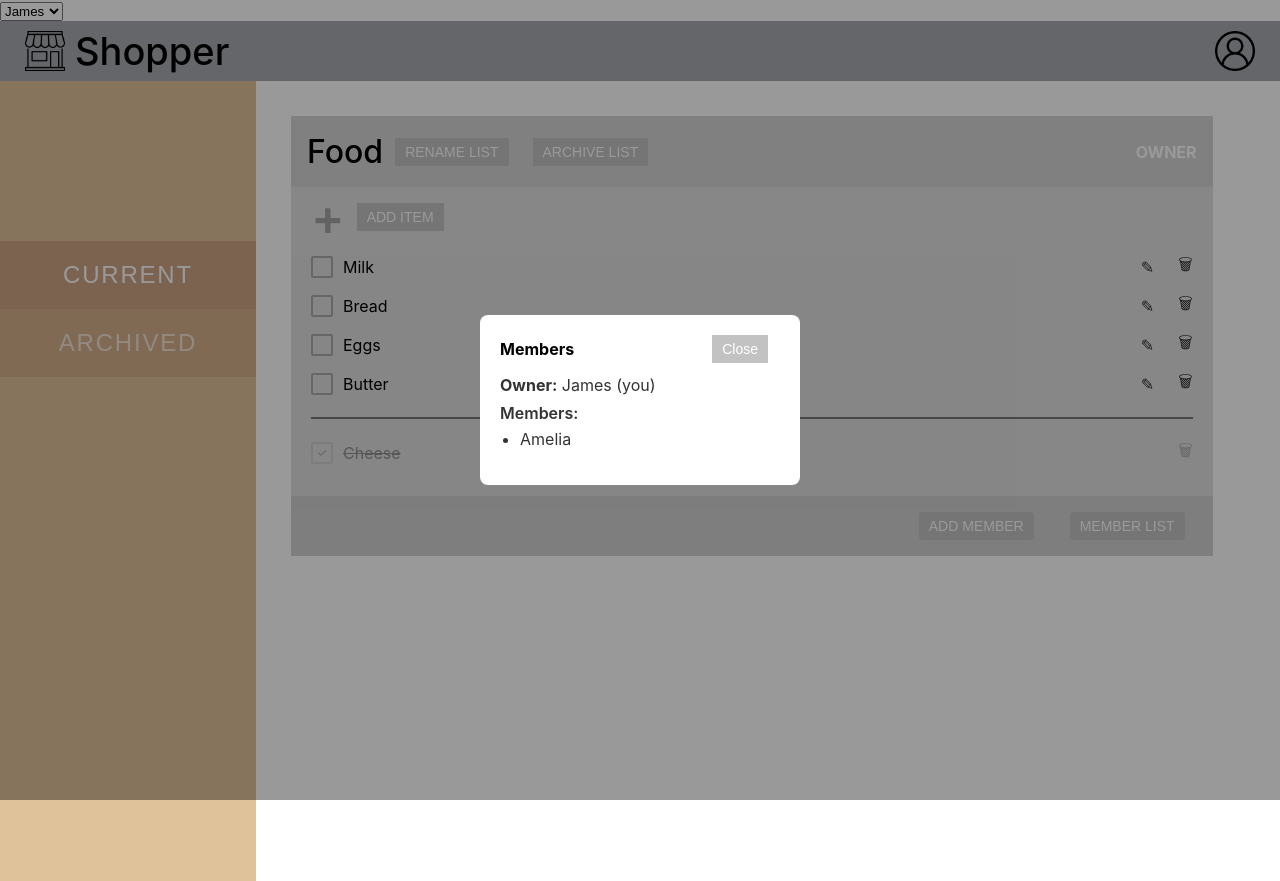
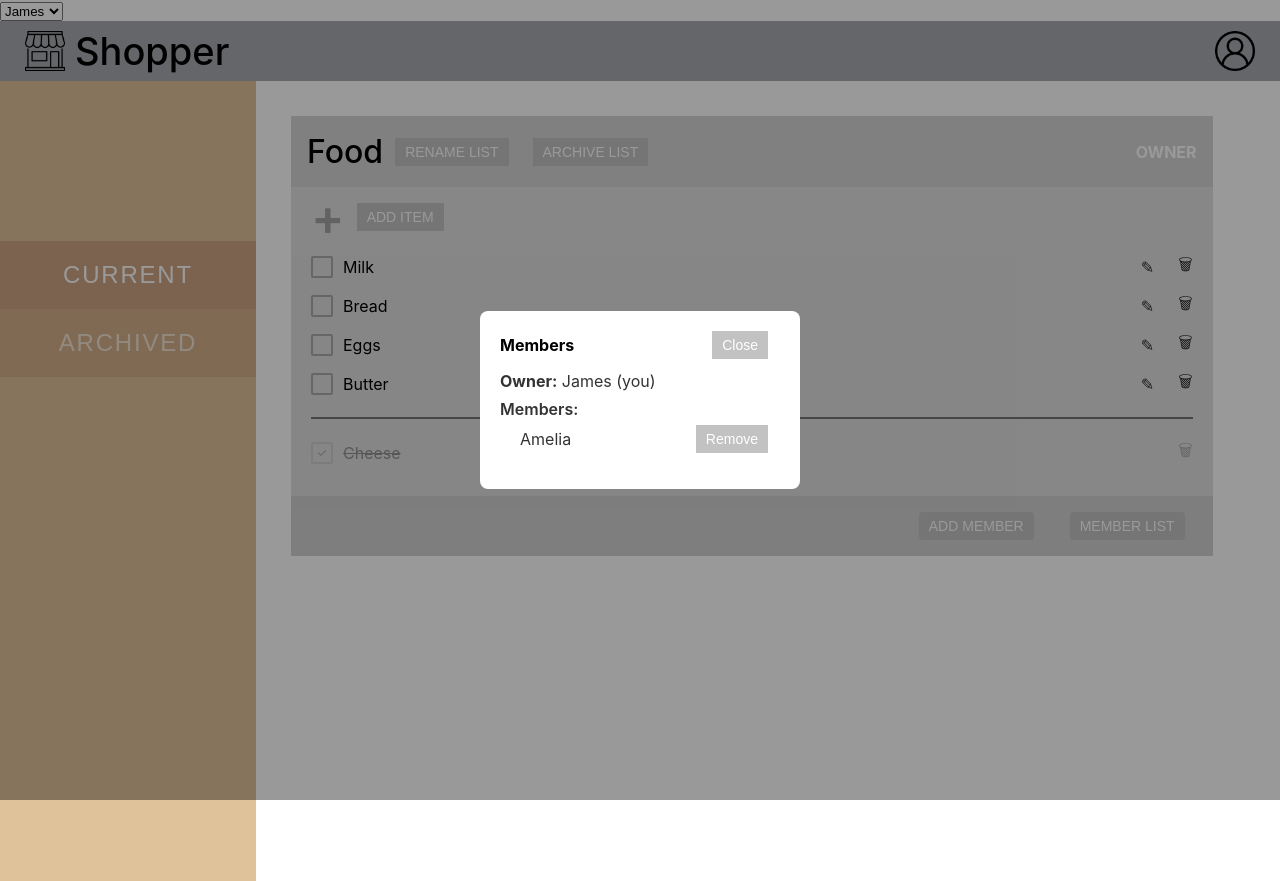
Before and after one commit to Neapolis1/uuFrontend, a React (Create React App) app in the folder uu-frondend/: page / in a window 1280 px wide. Both pictures are taken after a click on the button "MEMBER LIST". Built offline with nearby package versions, Linux system fonts and the light colour scheme.

Commit message:
0.8 - add remove members

```diff
--- a/uu-frondend/src/ShoppingListDetail.jsx
+++ b/uu-frondend/src/ShoppingListDetail.jsx
@@ -177,6 +177,15 @@ function ShoppingListDetail() {
       return { ...prev, members: [...members, newMemberId] };
     });
     setShowAddMember(false);
+  };
+
+  // owner může lokálně odebrat člena
+  const onRemoveMember = (memberId) => {
+    if (!isOwner) return;
+    setList(prev => {
+      const members = Array.isArray(prev.members) ? prev.members.filter(m => m !== memberId) : [];
+      return { ...prev, members };
+    });
   };
 
   // leave pro členy (lokálně) — odebere aktuálního uživatele z members
@@ -360,7 +369,13 @@ function ShoppingListDetail() {
                 {Array.isArray(list.members) && list.members.length > 0 ? (
                   <ul className="modal-list">
                     {list.members.map(mid => (
-                      <li key={mid}>{renderMemberLabel(mid)}</li>
+                      <li key={mid} style={{ display: "flex", justifyContent: "space-between", alignItems: "center" }}>
+                        <span>{renderMemberLabel(mid)}</span>
+                        {/* owner vidí Remove u členů (nemůže odstranit ownera) */}
+                        {isOwner && mid !== list.ownerId ? (
+                          <button onClick={() => onRemoveMember(mid)}>Remove</button>
+                        ) : null}
+                      </li>
                     ))}
                   </ul>
                 ) : (
```
